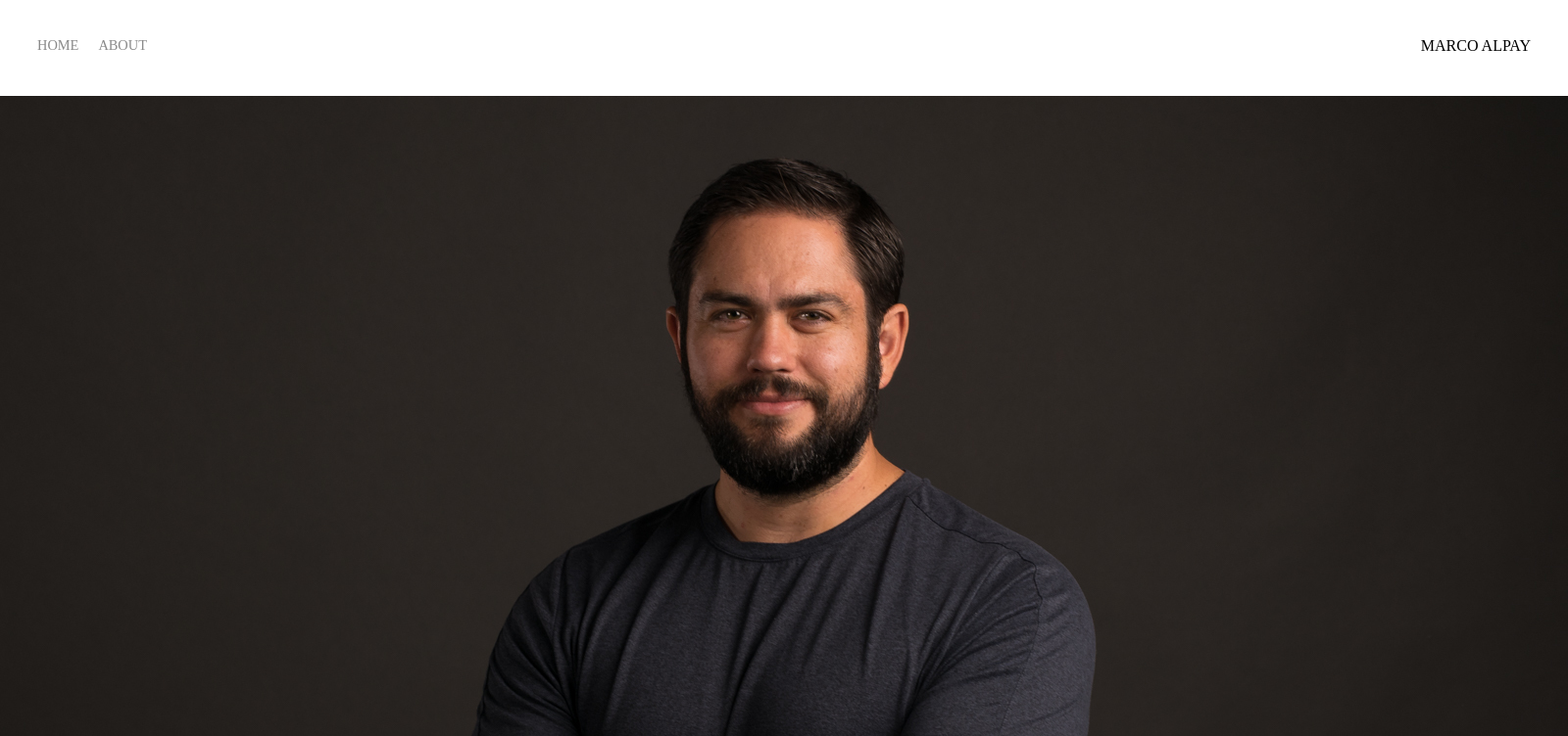
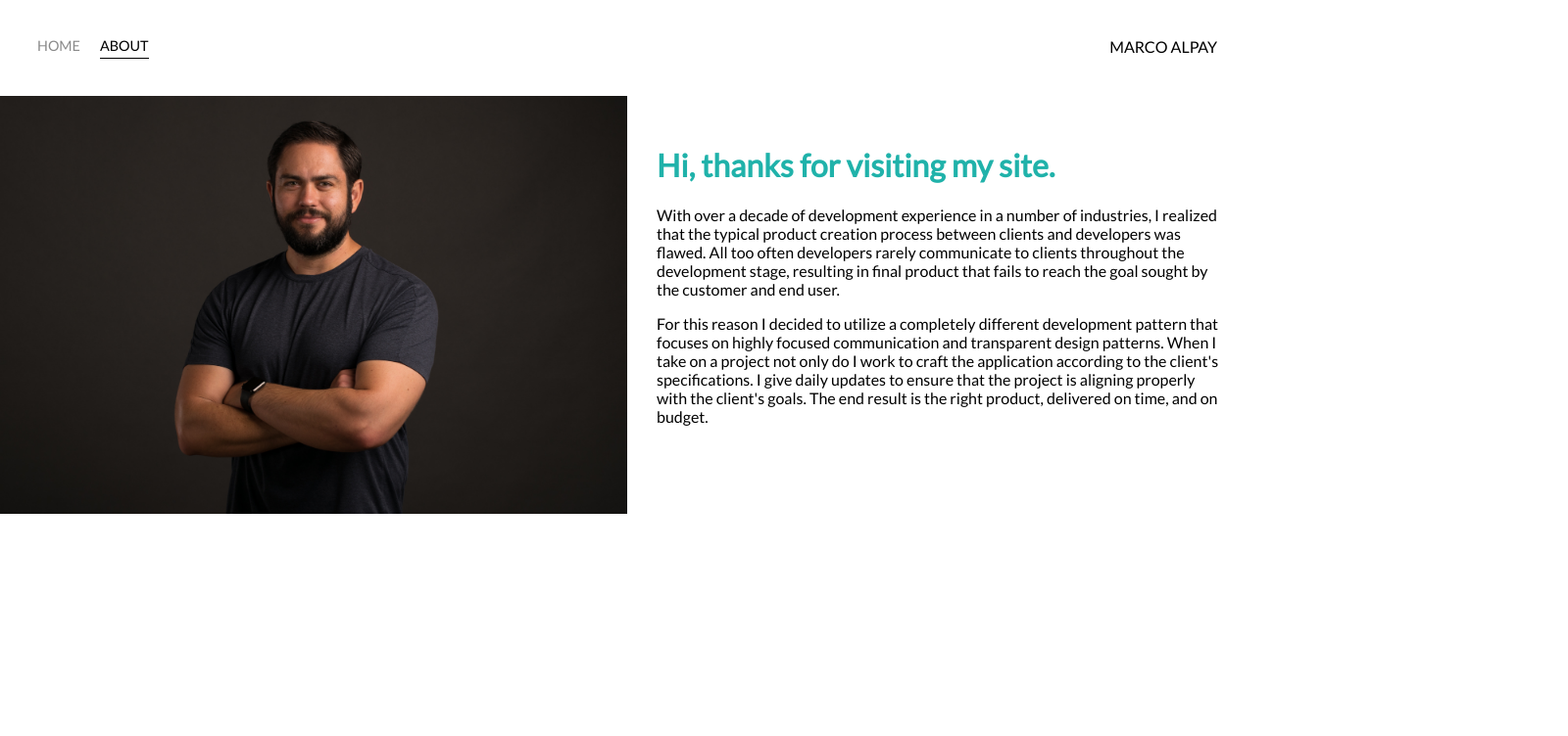
Before and after one commit to devMarco02/Portfolio-Website-2, a plain HTML site: page about.html in a window 1280 px wide. Shown: the top 752 px of the page at 98% size, 1600 px wide, since content can reach past the window. Drawn offline with Linux system fonts and the light colour scheme.

Commit message:
styled the about page and added active nav link style on index

```diff
--- a/styles.css
+++ b/styles.css
@@ -8,6 +8,7 @@
 
 body{
 	margin: 0px;
+	font-family: 'Lato', sans-serif;
 }
 
 .container{
@@ -50,6 +51,14 @@ body{
 }
 
 .nav-link-wrapper a:hover{
+	color: black;
+}
+
+.active-nav-link{
+	border-bottom: 1px solid black;
+}
+
+.active-nav-link a{
 	color: black;
 }
 
@@ -104,3 +113,22 @@ body{
 .img-darken{
 	filter: brightness(10%);
 }
+
+/* About */
+
+.two-column-wrapper{
+	display: grid;
+	grid-template-columns: 1fr 1fr;
+}
+
+.profile-img-wrapper img{
+	width: 100%;
+}
+
+.profile-content-wrapper{
+	padding: 30px;
+}
+
+.profile-content-wrapper h1{
+	color: lightseagreen;
+}
```
